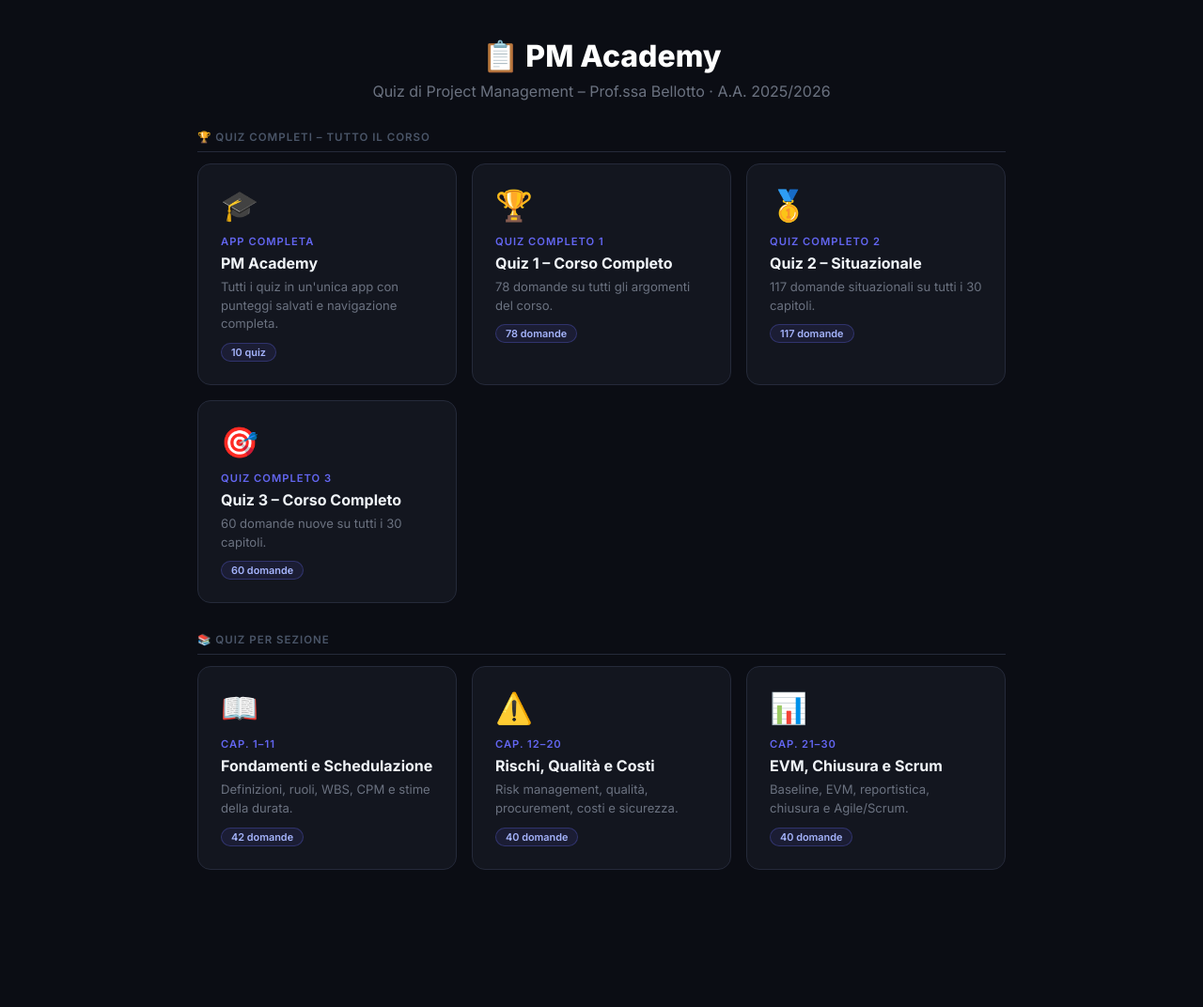
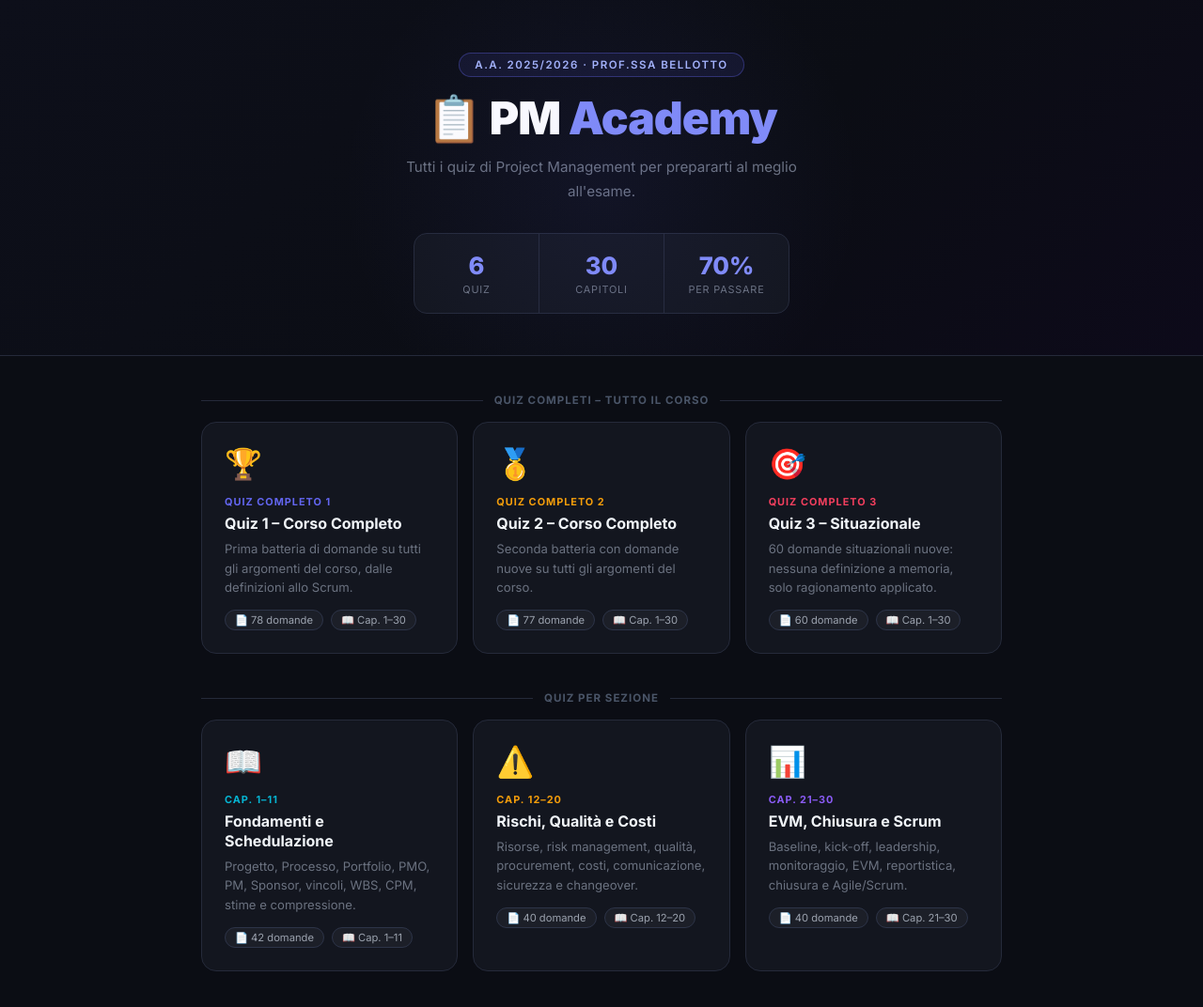
Before and after one commit to AleBarison/Project-Management, a plain HTML site: page index.html in a window 1280 px wide. Shown: the whole page at 94% size. Before the commit the page ends 966 px from the top, so only its background shows below. Drawn offline with Linux system fonts and the light colour scheme.

Commit message:
Add files via upload

```diff
--- a/index.html
+++ b/index.html
@@ -5,39 +5,147 @@
 <meta name="viewport" content="width=device-width, initial-scale=1.0">
 <title>PM Academy</title>
 <style>
-  @import url('https://fonts.googleapis.com/css2?family=Inter:wght@400;600;700;800&display=swap');
+  @import url('https://fonts.googleapis.com/css2?family=Inter:wght@400;600;700;800;900&display=swap');
   * { box-sizing: border-box; margin: 0; padding: 0; }
-  body { font-family: 'Inter', sans-serif; background: #0b0d14; color: #e8eaf0; min-height: 100vh; padding: 40px 24px; }
-  h1 { text-align: center; font-size: 2rem; font-weight: 800; color: #fff; margin-bottom: 8px; }
-  .sub { text-align: center; color: #6b7280; margin-bottom: 16px; }
-  .section-label { max-width: 860px; margin: 32px auto 12px; font-size: 0.72rem; font-weight: 600; color: #4a5568; text-transform: uppercase; letter-spacing: 1px; border-bottom: 1px solid #252a3a; padding-bottom: 8px; }
-  .grid { display: grid; grid-template-columns: repeat(auto-fill, minmax(260px, 1fr)); gap: 16px; max-width: 860px; margin: 0 auto; }
-  a { display: block; background: #13161f; border: 1px solid #252a3a; border-radius: 14px; padding: 24px; text-decoration: none; color: inherit; transition: all 0.2s; }
-  a:hover { border-color: #6366f1; transform: translateY(-3px); box-shadow: 0 8px 24px rgba(0,0,0,0.4); }
-  .icon { font-size: 2rem; margin-bottom: 12px; }
-  .tag { font-size: 0.7rem; font-weight: 600; color: #6366f1; text-transform: uppercase; letter-spacing: 1px; margin-bottom: 6px; }
-  .title { font-size: 1rem; font-weight: 700; color: #f1f5f9; margin-bottom: 6px; }
-  .desc { font-size: 0.82rem; color: #6b7280; line-height: 1.5; }
-  .pill { display: inline-block; background: rgba(99,102,241,0.1); border: 1px solid rgba(99,102,241,0.3); color: #a5b4fc; font-size: 0.68rem; font-weight: 600; padding: 2px 10px; border-radius: 99px; margin-top: 10px; }
+  body { font-family: 'Inter', sans-serif; background: #0b0d14; color: #e8eaf0; min-height: 100vh; padding: 0 0 60px; }
+
+  .hero {
+    background: linear-gradient(135deg, #0d0f1a 0%, #0b0d14 60%, #0d0a1a 100%);
+    padding: 56px 24px 44px; text-align: center;
+    border-bottom: 1px solid #252a3a; position: relative; overflow: hidden;
+  }
+  .hero::before {
+    content: ''; position: absolute; top: -100px; left: 50%; transform: translateX(-50%);
+    width: 600px; height: 600px;
+    background: radial-gradient(circle, rgba(99,102,241,0.08) 0%, transparent 65%);
+    pointer-events: none;
+  }
+  .hero-tag { display: inline-block; background: rgba(99,102,241,0.1); border: 1px solid rgba(99,102,241,0.35); color: #a5b4fc; font-size: 0.72rem; font-weight: 600; letter-spacing: 1.5px; text-transform: uppercase; padding: 5px 16px; border-radius: 99px; margin-bottom: 18px; }
+  .hero h1 { font-size: clamp(2rem, 5vw, 3rem); font-weight: 900; color: #fff; line-height: 1.1; letter-spacing: -1px; margin-bottom: 12px; }
+  .hero h1 span { color: #818cf8; }
+  .hero p { color: #6b7280; font-size: 0.95rem; max-width: 480px; margin: 0 auto 32px; line-height: 1.7; }
+
+  .global-stats { display: flex; justify-content: center; max-width: 400px; margin: 0 auto; background: #13161f; border: 1px solid #252a3a; border-radius: 14px; overflow: hidden; }
+  .gstat { flex: 1; padding: 18px 8px; text-align: center; border-right: 1px solid #252a3a; }
+  .gstat:last-child { border-right: none; }
+  .gstat-n { font-size: 1.6rem; font-weight: 800; color: #818cf8; }
+  .gstat-l { font-size: 0.68rem; color: #6b7280; text-transform: uppercase; letter-spacing: 0.8px; margin-top: 3px; }
+
+  .section-wrap { max-width: 900px; margin: 0 auto; padding: 0 24px; }
+  .section-label { display: flex; align-items: center; gap: 12px; margin: 40px 0 16px; }
+  .section-label span { font-size: 0.72rem; font-weight: 700; color: #4a5568; text-transform: uppercase; letter-spacing: 1px; white-space: nowrap; }
+  .section-label::before, .section-label::after { content: ''; flex: 1; height: 1px; background: #252a3a; }
+
+  .grid { display: grid; grid-template-columns: repeat(auto-fill, minmax(260px, 1fr)); gap: 16px; }
+
+  .card {
+    background: #13161f; border: 1px solid #252a3a; border-radius: 16px;
+    padding: 24px; text-decoration: none; color: inherit;
+    display: block; transition: all 0.22s ease; position: relative; overflow: hidden;
+  }
+  .card::before { content: ''; position: absolute; top: 0; left: 0; right: 0; height: 3px; background: linear-gradient(90deg, var(--ca), var(--cb)); opacity: 0; transition: opacity 0.22s; }
+  .card:hover { border-color: #2d3448; background: #1a1f2e; transform: translateY(-3px); box-shadow: 0 12px 32px rgba(0,0,0,0.4); }
+  .card:hover::before { opacity: 1; }
+
+  .card-icon { font-size: 2rem; margin-bottom: 14px; }
+  .card-tag { font-size: 0.68rem; font-weight: 700; text-transform: uppercase; letter-spacing: 1px; margin-bottom: 6px; color: var(--ca); }
+  .card-title { font-size: 1rem; font-weight: 700; color: #f1f5f9; margin-bottom: 6px; line-height: 1.3; }
+  .card-desc { font-size: 0.82rem; color: #6b7280; line-height: 1.55; margin-bottom: 14px; }
+  .card-footer { display: flex; align-items: center; gap: 8px; }
+  .pill { display: inline-flex; align-items: center; gap: 4px; background: rgba(255,255,255,0.04); border: 1px solid #2d3448; padding: 3px 10px; border-radius: 99px; font-size: 0.7rem; color: #9ca3af; }
 </style>
 </head>
 <body>
-<h1>📋 PM Academy</h1>
-<p class="sub">Quiz di Project Management – Prof.ssa Bellotto · A.A. 2025/2026</p>
 
-<div class="section-label">🏆 Quiz Completi – Tutto il corso</div>
-<div class="grid">
-  <a href="PM_Academy.html"><div class="icon">🎓</div><div class="tag">App Completa</div><div class="title">PM Academy</div><div class="desc">Tutti i quiz in un'unica app con punteggi salvati e navigazione completa.</div><span class="pill">10 quiz</span></a>
-  <a href="Quiz_1_PM_Completo.html"><div class="icon">🏆</div><div class="tag">Quiz Completo 1</div><div class="title">Quiz 1 – Corso Completo</div><div class="desc">78 domande su tutti gli argomenti del corso.</div><span class="pill">78 domande</span></a>
-  <a href="Quiz_2_Completo.html"><div class="icon">🥇</div><div class="tag">Quiz Completo 2</div><div class="title">Quiz 2 – Situazionale</div><div class="desc">117 domande situazionali su tutti i 30 capitoli.</div><span class="pill">117 domande</span></a>
-  <a href="Quiz_3_Completo.html"><div class="icon">🎯</div><div class="tag">Quiz Completo 3</div><div class="title">Quiz 3 – Corso Completo</div><div class="desc">60 domande nuove su tutti i 30 capitoli.</div><span class="pill">60 domande</span></a>
+<div class="hero">
+  <div class="hero-tag">A.A. 2025/2026 · Prof.ssa Bellotto</div>
+  <h1>📋 PM <span>Academy</span></h1>
+  <p>Tutti i quiz di Project Management per prepararti al meglio all'esame.</p>
+  <div class="global-stats">
+    <div class="gstat"><div class="gstat-n">6</div><div class="gstat-l">Quiz</div></div>
+    <div class="gstat"><div class="gstat-n">30</div><div class="gstat-l">Capitoli</div></div>
+    <div class="gstat"><div class="gstat-n">70%</div><div class="gstat-l">Per passare</div></div>
+  </div>
 </div>
 
-<div class="section-label">📚 Quiz per Sezione</div>
-<div class="grid">
-  <a href="quiz_cap1-11.html"><div class="icon">📖</div><div class="tag">Cap. 1–11</div><div class="title">Fondamenti e Schedulazione</div><div class="desc">Definizioni, ruoli, WBS, CPM e stime della durata.</div><span class="pill">42 domande</span></a>
-  <a href="quiz_cap12-20.html"><div class="icon">⚠️</div><div class="tag">Cap. 12–20</div><div class="title">Rischi, Qualità e Costi</div><div class="desc">Risk management, qualità, procurement, costi e sicurezza.</div><span class="pill">40 domande</span></a>
-  <a href="quiz_cap21-30.html"><div class="icon">📊</div><div class="tag">Cap. 21–30</div><div class="title">EVM, Chiusura e Scrum</div><div class="desc">Baseline, EVM, reportistica, chiusura e Agile/Scrum.</div><span class="pill">40 domande</span></a>
+<div class="section-wrap">
+
+  <div class="section-label"><span>Quiz Completi – Tutto il corso</span></div>
+  <div class="grid">
+
+    <a href="Quiz_1_PM_Completo.html" class="card" style="--ca:#6366f1;--cb:#8b5cf6">
+      <div class="card-icon">🏆</div>
+      <div class="card-tag">Quiz Completo 1</div>
+      <div class="card-title">Quiz 1 – Corso Completo</div>
+      <div class="card-desc">Prima batteria di domande su tutti gli argomenti del corso, dalle definizioni allo Scrum.</div>
+      <div class="card-footer">
+        <span class="pill">📄 78 domande</span>
+        <span class="pill">📖 Cap. 1–30</span>
+      </div>
+    </a>
+
+    <a href="Quiz_2_Originale_77.html" class="card" style="--ca:#f59e0b;--cb:#ef4444">
+      <div class="card-icon">🥇</div>
+      <div class="card-tag">Quiz Completo 2</div>
+      <div class="card-title">Quiz 2 – Corso Completo</div>
+      <div class="card-desc">Seconda batteria con domande nuove su tutti gli argomenti del corso.</div>
+      <div class="card-footer">
+        <span class="pill">📄 77 domande</span>
+        <span class="pill">📖 Cap. 1–30</span>
+      </div>
+    </a>
+
+    <a href="Quiz_3_Completo.html" class="card" style="--ca:#f43f5e;--cb:#8b5cf6">
+      <div class="card-icon">🎯</div>
+      <div class="card-tag">Quiz Completo 3</div>
+      <div class="card-title">Quiz 3 – Situazionale</div>
+      <div class="card-desc">60 domande situazionali nuove: nessuna definizione a memoria, solo ragionamento applicato.</div>
+      <div class="card-footer">
+        <span class="pill">📄 60 domande</span>
+        <span class="pill">📖 Cap. 1–30</span>
+      </div>
+    </a>
+
+  </div>
+
+  <div class="section-label"><span>Quiz per Sezione</span></div>
+  <div class="grid">
+
+    <a href="quiz_cap1-11.html" class="card" style="--ca:#06b6d4;--cb:#0ea5e9">
+      <div class="card-icon">📖</div>
+      <div class="card-tag">Cap. 1–11</div>
+      <div class="card-title">Fondamenti e Schedulazione</div>
+      <div class="card-desc">Progetto, Processo, Portfolio, PMO, PM, Sponsor, vincoli, WBS, CPM, stime e compressione.</div>
+      <div class="card-footer">
+        <span class="pill">📄 42 domande</span>
+        <span class="pill">📖 Cap. 1–11</span>
+      </div>
+    </a>
+
+    <a href="quiz_cap12-20.html" class="card" style="--ca:#f59e0b;--cb:#c05621">
+      <div class="card-icon">⚠️</div>
+      <div class="card-tag">Cap. 12–20</div>
+      <div class="card-title">Rischi, Qualità e Costi</div>
+      <div class="card-desc">Risorse, risk management, qualità, procurement, costi, comunicazione, sicurezza e changeover.</div>
+      <div class="card-footer">
+        <span class="pill">📄 40 domande</span>
+        <span class="pill">📖 Cap. 12–20</span>
+      </div>
+    </a>
+
+    <a href="quiz_cap21-30.html" class="card" style="--ca:#8b5cf6;--cb:#ec4899">
+      <div class="card-icon">📊</div>
+      <div class="card-tag">Cap. 21–30</div>
+      <div class="card-title">EVM, Chiusura e Scrum</div>
+      <div class="card-desc">Baseline, kick-off, leadership, monitoraggio, EVM, reportistica, chiusura e Agile/Scrum.</div>
+      <div class="card-footer">
+        <span class="pill">📄 40 domande</span>
+        <span class="pill">📖 Cap. 21–30</span>
+      </div>
+    </a>
+
+  </div>
 </div>
+
 </body>
 </html>
```
